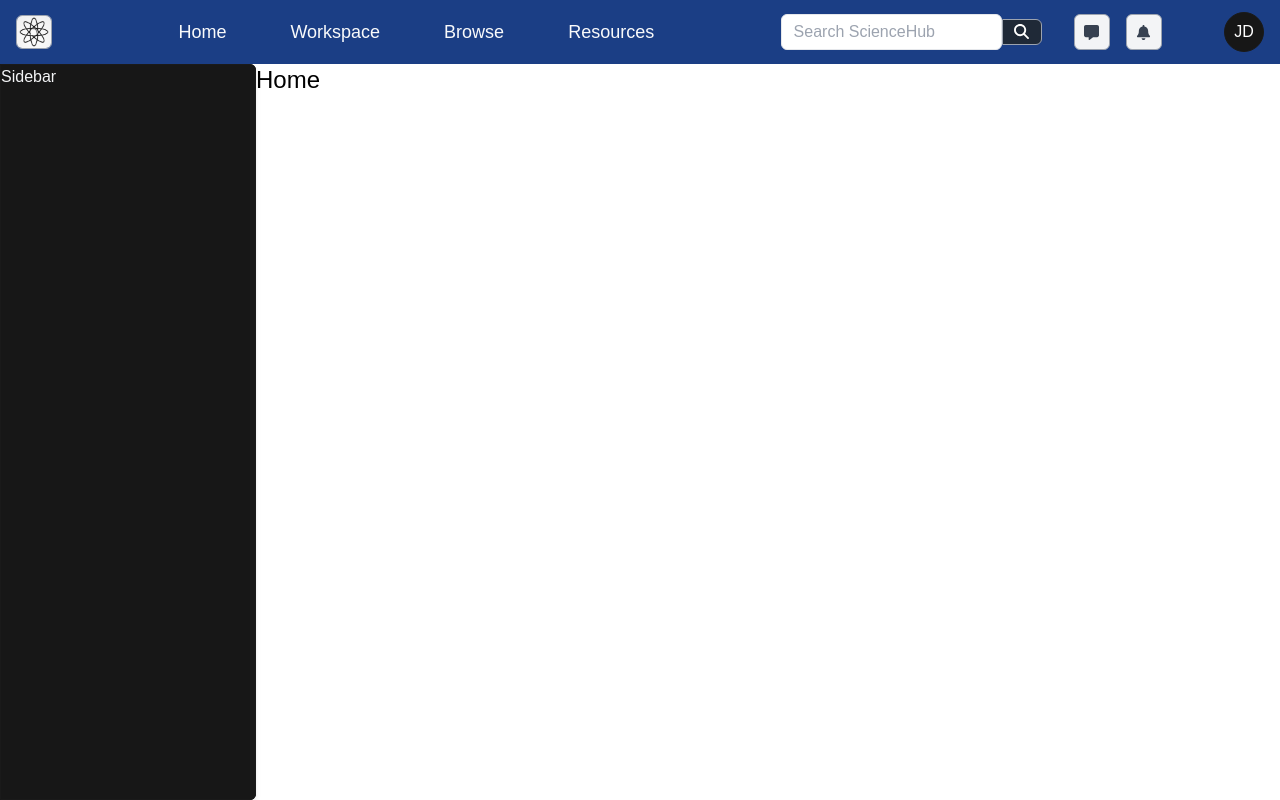
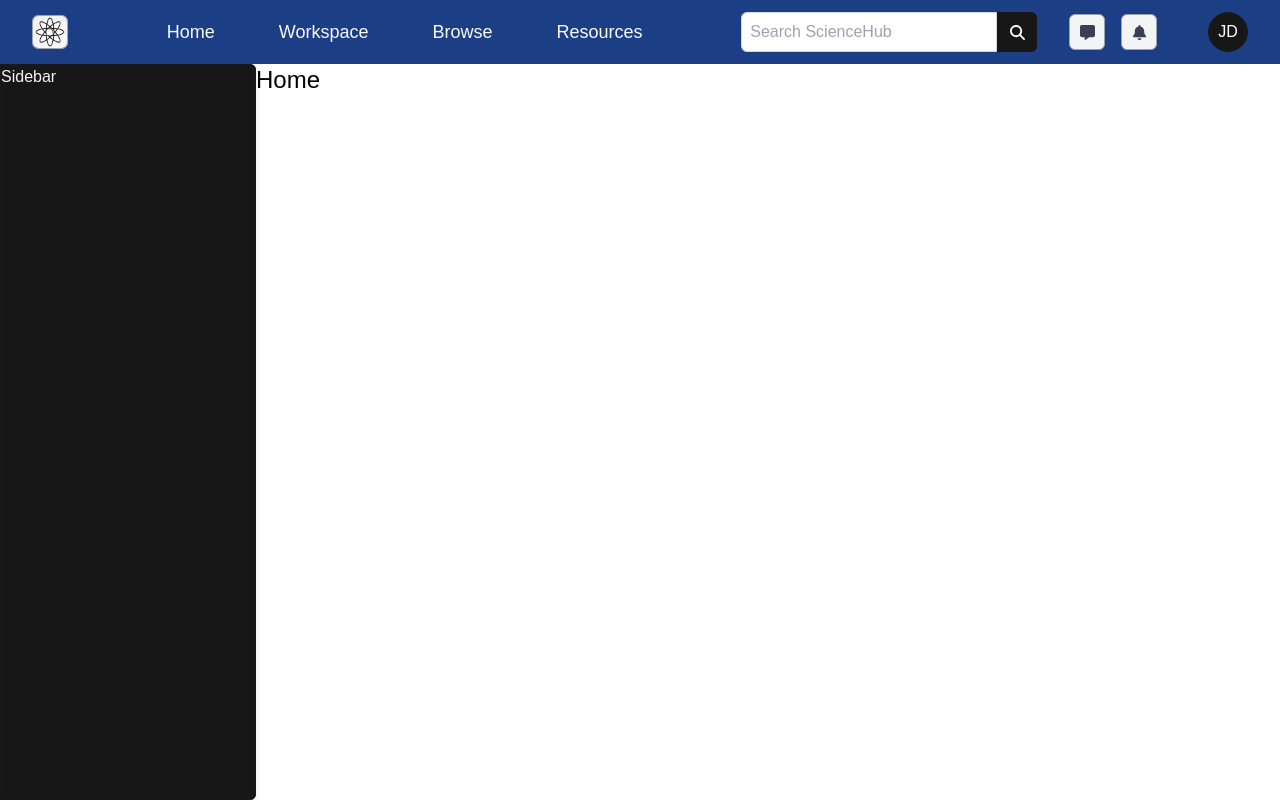
Before and after one commit to TudorOrban/ScienceHub-Frontend, a Next.js app: page / in a window 1280 px wide. Built offline with nearby package versions, Linux system fonts and the light colour scheme.

Commit message:
Make further progress on setting up Header

```diff
--- /dev/null
+++ b/src/app/other/not-found.tsx
@@ -0,0 +1,7 @@
+export default function NotFound() {
+    return (
+        <div className="text-black flex items-center justify-center w-full h-full py-40 overflow-y-hidden">
+            <h1 className="text-2xl font-semibold">404 - Not Found!</h1>
+        </div>
+    );
+};
--- a/src/core/main/components/Header.tsx
+++ b/src/core/main/components/Header.tsx
@@ -9,6 +9,7 @@ import { faBell, faMessage, faSearch } from "@fortawesome/free-solid-svg-icons";
 import UserAvatar from "@/core/user/components/UserAvatar";
 import Userbar from "@/core/user/components/Userbar";
 import { UserSmall } from "@/core/user/models/User";
+import HeaderSearchInput from "./HeaderSearchInput";
 
 const Header = () => {
     const [isUserbarOpen, setIsUserbarOpen] = useState(false);
@@ -40,24 +41,7 @@ const Header = () => {
 
             <div className="flex items-center space-x-4">
                 {/* Search Bar */}
-                <div className="flex items-center rounded-r-md">
-                    <input
-                        type="text"
-                        value={""}
-                        onChange={() => {}}
-                        // onFocus={() => setIsPopoverOpen(true)}
-                        placeholder={"Search ScienceHub"}
-                        className={` h-full border border-gray-200 py-2 pl-3 rounded-md text-black focus:outline-none ${
-                            ""
-                        }`}
-                    />
-                    <button
-                        className="h-full bg-gray-800 text-white w-10 border border-gray-400 rounded-l-none rounded-r-md hover:bg-gray-900 hover:text-white lg:mt-0"
-                        onClick={() => {}}
-                    >
-                        <FontAwesomeIcon icon={faSearch} className="small-icon" />
-                    </button>
-                </div>
+                <HeaderSearchInput />
 
                 {/* Chats and notifications */}
                 <div className="hidden md:flex items-center pl-4">
@@ -76,20 +60,20 @@ const Header = () => {
                 </div>
             </div>
 
-            {/* Sign-in/Sign-up & Buttons */}
+            {/* User/Auth */}
             <div className="hidden sm:flex items-center gap-x-4">
                 {currentUserId ? (
-                    <div className="flex items-center mr-4 relative">
+                    <div className="flex items-center mx-4 relative">
                         <UserAvatar
-                            user={userSmallData}
+                            userSmall={userSmallData}
                             onClick={() => setIsUserbarOpen(!isUserbarOpen)}
                         />
 
                         {isUserbarOpen && (
-                            <div className="absolute top-10 right-0">
+                            <div className="absolute top-12 right-0 z-50 shadow-lg">
                                 <Userbar
                                     setIsUserbarOpen={setIsUserbarOpen}
-                                    user={userSmallData}
+                                    userSmall={userSmallData}
                                 />
                             </div>
                         )}
--- /dev/null
+++ b/src/core/main/components/HeaderSearchInput.tsx
@@ -0,0 +1,27 @@
+import React from "react";
+import { FontAwesomeIcon } from "@fortawesome/react-fontawesome";
+import { faSearch } from "@fortawesome/free-solid-svg-icons";
+
+const HeaderSearchInput = () => {
+
+    return (
+        <div className="flex items-center">
+            <input
+                type="text"
+                value={""}
+                onChange={() => {}}
+                // onFocus={() => setIsPopoverOpen(true)}
+                placeholder={"Search ScienceHub"}
+                className="h-10 w-64 px-2 border border-gray-300 rounded-l-md focus:outline-none"
+            />
+            <button
+                className="search-button w-10 h-10 rounded-l-none rounded-r-md"
+                onClick={() => {}}
+            >
+                <FontAwesomeIcon icon={faSearch} className="small-icon" />
+            </button>
+        </div>
+    );
+};
+
+export default HeaderSearchInput;
--- a/src/core/user/components/UserAvatar.tsx
+++ b/src/core/user/components/UserAvatar.tsx
@@ -1,12 +1,12 @@
 import { UserSmall } from "../models/User";
 
 export interface UserAvatarProps {
-    user: UserSmall;
+    userSmall: UserSmall;
     onClick?: () => void;
 }
 
 const UserAvatar = (
-    { user, onClick }: UserAvatarProps
+    { userSmall, onClick }: UserAvatarProps
 ) => {
 
     const getUserInitials = (fullName: string) => {
@@ -20,7 +20,7 @@ const UserAvatar = (
             className="user-avatar"
             onClick={() => (onClick && onClick())}
         >
-            <p>{getUserInitials(user?.fullName || "")}</p>
+            <p>{getUserInitials(userSmall?.fullName || "")}</p>
         </button>
     )
 }
--- a/src/core/user/components/Userbar.tsx
+++ b/src/core/user/components/Userbar.tsx
@@ -1,27 +1,70 @@
+import { faBookmark, faCircleInfo, faGear, faUser } from "@fortawesome/free-solid-svg-icons";
+import { FontAwesomeIcon } from "@fortawesome/react-fontawesome";
+import Link from "next/link";
+
 import { UserSmall } from "../models/User";
+import UserAvatar from "./UserAvatar";
 
 export interface UserbarProps {
-    user: UserSmall;
+    userSmall: UserSmall;
     setIsUserbarOpen?: (isOpen: boolean) => void;
 }
 
 const Userbar = ({
-    user,
+    userSmall,
     setIsUserbarOpen
 }: UserbarProps) => {
+    const navigationOptions = [
+        {
+            label: "Profile",
+            link: `/${userSmall?.username || ""}/profile`,
+            icon: faUser,
+        },
+        {
+            label: "Bookmarks",
+            link: `/workspace/community/bookmarks`,
+            icon: faBookmark,
+        },
+        {
+            label: "Settings",
+            link: `/${userSmall?.username || ""}/settings`,
+            icon: faGear,
+        },
+        {
+            label: "Help & Support",
+            link: `/resources/help-support`,
+            icon: faCircleInfo,
+        },
+    ];
 
     return (
-        <div className="w-32 h-80 bg-white border border-gray-300 rounded-md shadow-sm">
-            <div className="flex items-center justify-between w-full">
-                <span>Userbar</span>
+        <div className="w-48 p-4 bg-white text-black border border-gray-300 rounded-md shadow-sm">
+            <div className="flex items-center space-x-2">
+                <UserAvatar userSmall={userSmall} />
 
-                <button
-                    className="text-gray-500"
-                    onClick={() => (setIsUserbarOpen && setIsUserbarOpen(false))}
-                >
-                    Close
-                </button>
+                <div className="font-semibold">{userSmall.username}</div>
             </div>
+
+            <div className="space-y-4 py-4">
+                {navigationOptions.map((option, index) => (
+                    <div>
+                        <Link key={index} href={option.link} className="flex items-center text-gray-800 hover:font-semibold hover:text-gray-900">
+                            <FontAwesomeIcon
+                                icon={option.icon}
+                                className="small-icon mr-2"
+                            />
+                            {option.label}
+                        </Link>
+                    </div>
+                ))}
+            </div>
+
+            <button
+                // onClick={handleLogout}
+                className="auth-button"
+            >
+                Logout
+            </button>
         </div>
     )
 }
--- a/src/styles/buttons.css
+++ b/src/styles/buttons.css
@@ -0,0 +1,19 @@
+
+.auth-button {
+    background: var(--auth-button-bg-color);
+    color: var(--auth-button-text-color);
+    width: 6rem;
+    height: 2rem;
+    border-radius: 0.375rem;
+    border: 1px solid rgb(55 65 81);
+}
+
+.search-button {
+    display: flex;
+    align-items: center;
+    justify-content: center;
+    background-color: var(--sidebar-bg-color);
+    color: var(--sidebar-text-color);
+    padding: 0.5rem 1rem;
+    transition: background-color 0.3s;
+}
--- a/src/styles/common-elements.css
+++ b/src/styles/common-elements.css
@@ -8,7 +8,7 @@
     width: 2.5rem;
     height: 2.5rem;
     background-color: #171717;
-    color: "var(--sidebar-text-color)";
+    color: white;
     border-radius: 9999px;
     border: 1px solid #1a1a1a;
 }
--- a/src/styles/header.css
+++ b/src/styles/header.css
@@ -3,7 +3,9 @@
     display: flex;
     justify-content: space-between;
     align-items: center;
+    overflow: hidden;
     height: 4rem;
+    padding: 16px;
     background-color: var(--header-bg-color);
     color: var(--header-text-color);
 }
```
